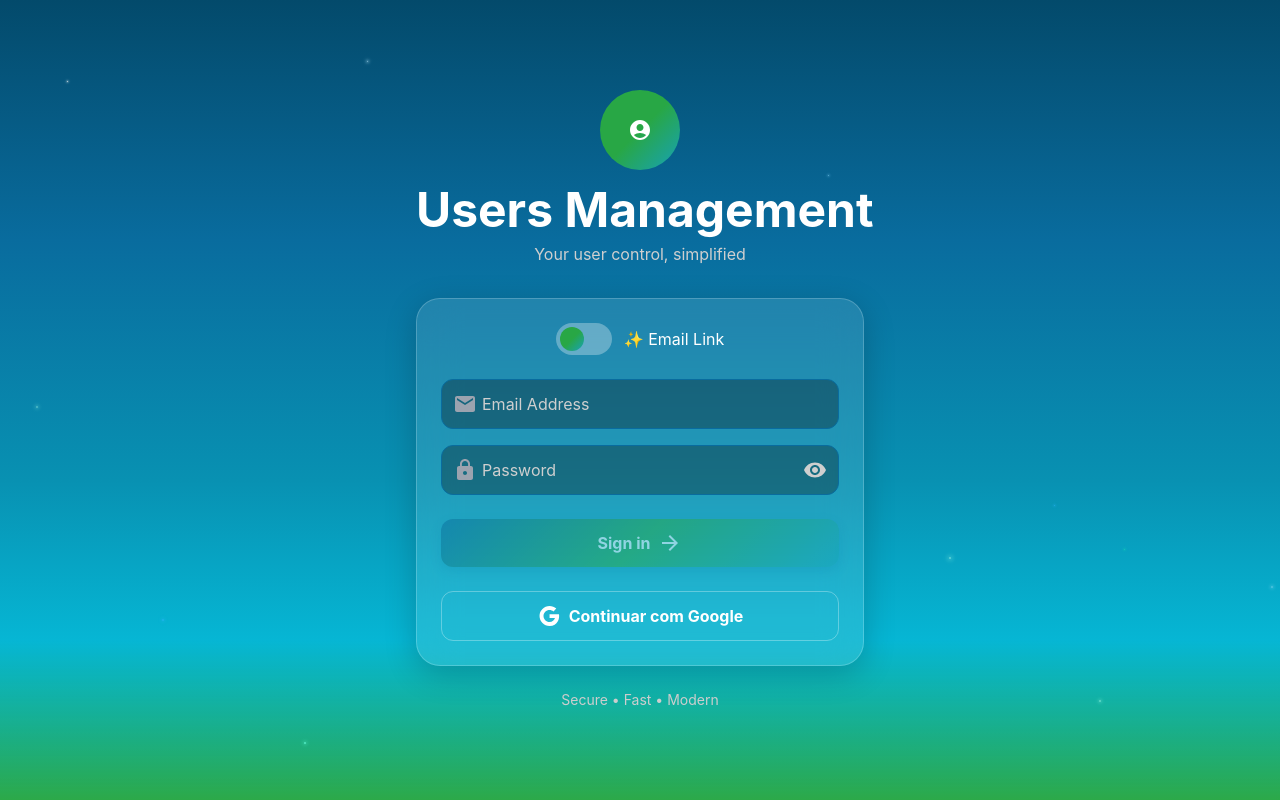
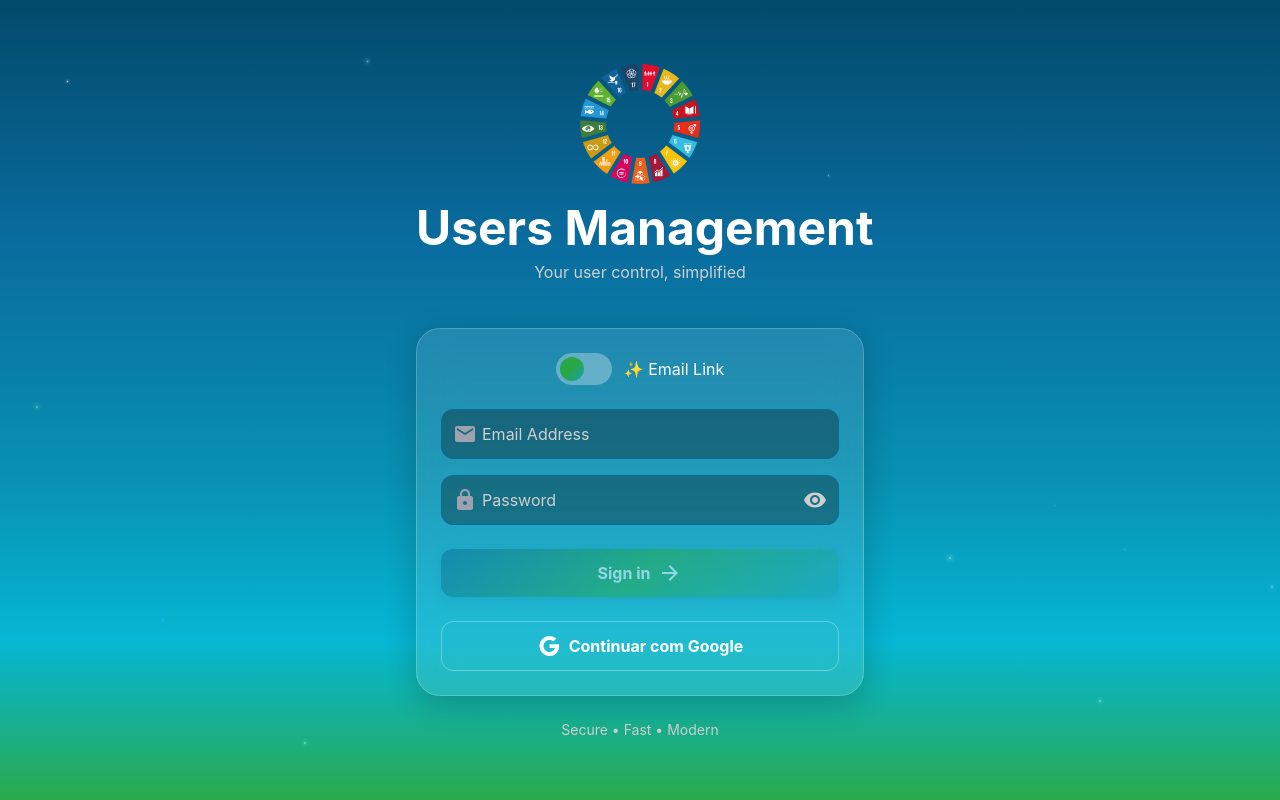
Before and after one commit to CainaZumaa/controle-users-front, a Next.js app: page / in a window 1280 px wide. Built offline with nearby package versions, Linux system fonts and the light colour scheme; no server answers.

Commit message:
fix: align photo and icon

```diff
--- a/src/components/SpaceLogin.tsx
+++ b/src/components/SpaceLogin.tsx
@@ -131,9 +131,13 @@ const SpaceLogin = () => {
       <div className="relative z-10 max-w-md w-full mx-4">
         <div className="animate-fade-in">
           {/* Logo e Título */}
-          <div className="text-center mb-8">
-            <div className="inline-flex items-center justify-center w-20 h-20 rounded-full bg-gradient-secondary mb-4">
-              <AccountCircle className="w-14 h-14 text-white" />
+          <div className="text-center mb-11">
+            <div className="inline-flex items-center justify-center w-28 h-28 sm:w-32 sm:h-32 rounded-full mb-4">
+              <img
+                src="/image.png"
+                alt="Logo ODS"
+                className="w-28 h-28 sm:w-32 sm:h-32 object-contain"
+              />
             </div>
             <h1 className="text-5xl font-bold mb-2 text-white bg-transparent whitespace-nowrap">
               Users Management
--- a/src/components/UsersDataGrid.tsx
+++ b/src/components/UsersDataGrid.tsx
@@ -190,7 +190,7 @@ const UsersDataGrid: React.FC<UsersDataGridProps> = ({ className = "" }) => {
       width: 80,
       sortable: false,
       renderCell: (params: any) => (
-        <div className="flex items-center justify-center w-10 h-10 rounded-full bg-white/10">
+        <div className="flex items-center justify-center w-10 h-10 rounded-full bg-white/10 my-1">
           {params.value ? (
             <img
               src={params.value}
```
Also changed, not shown: public/image.png (added).
